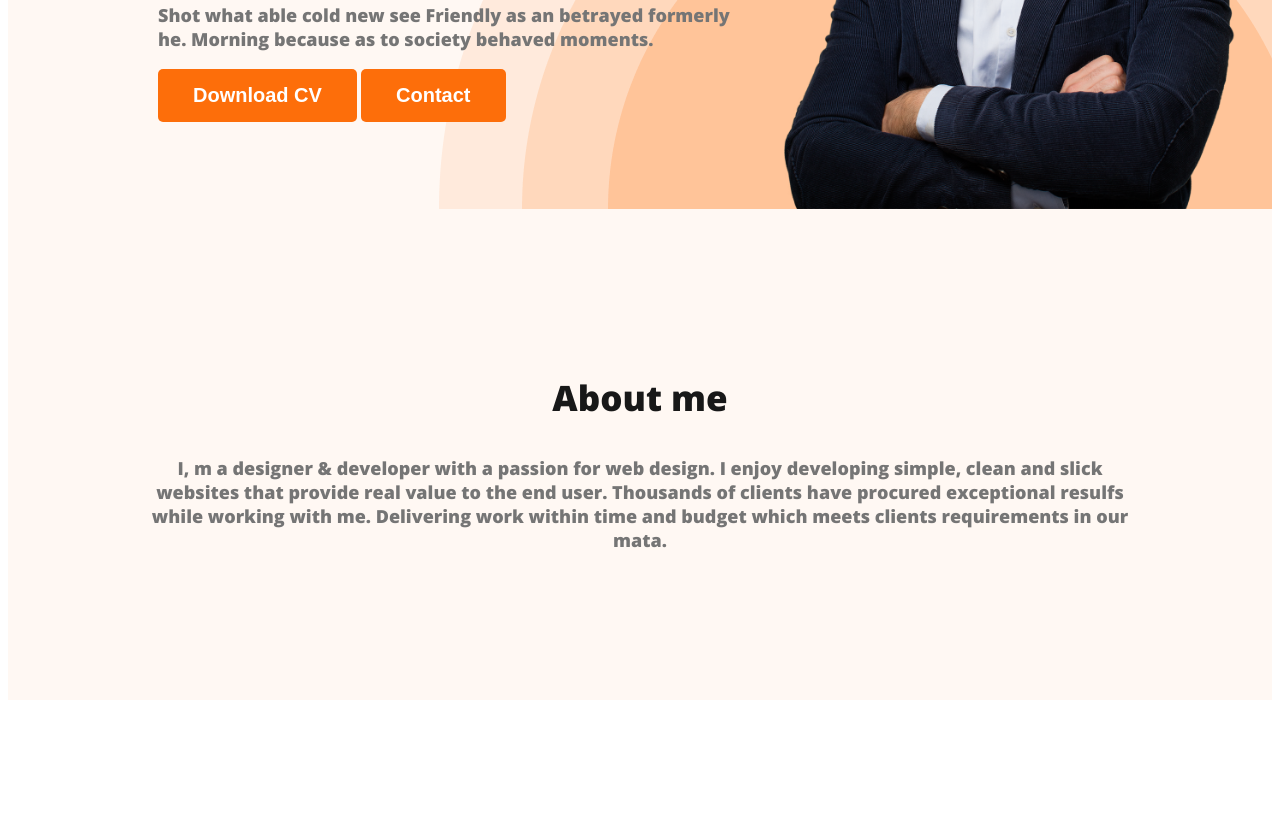
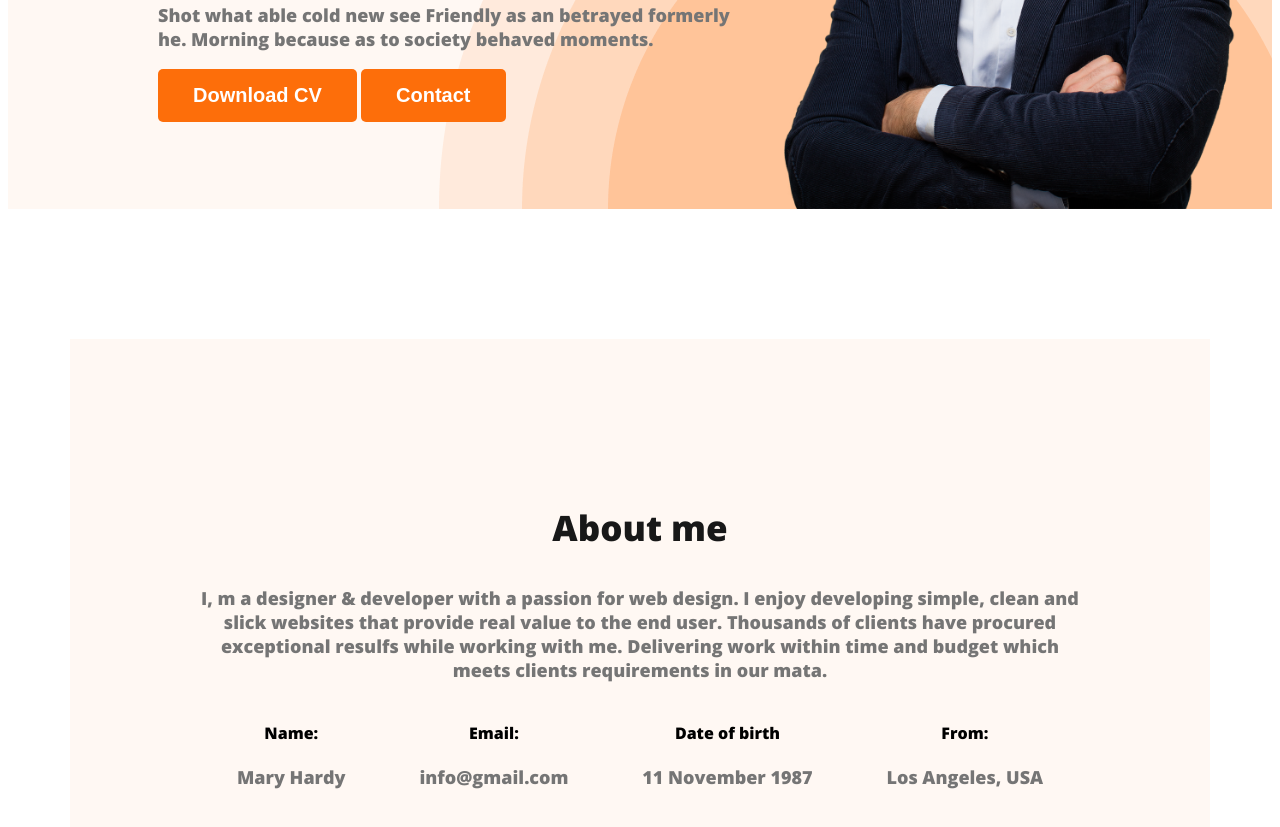
Before and after one commit to Safi022/webdeveloper-portfolio, a plain HTML site: page index.html in a window 1280 px wide. Shown: the part 543-1370 px from the top of the page. Before the commit the page ends 1251 px from the top, so only its background shows below. Drawn offline with nearby package versions, Linux system fonts and the light colour scheme.

Commit message:
added main

```diff
--- a/Styles/portfolio.css
+++ b/Styles/portfolio.css
@@ -89,3 +89,14 @@ text-align: center;
 font-size: 18px;
 font-weight: 400;
 }
+main{
+    max-width: 1140px;
+    margin: 130px auto;
+}
+.about-info-container{
+    display: flex;
+    justify-content: space-around;
+}
+.about-info{
+    text-align: center;
+}
--- a/index.html
+++ b/index.html
@@ -37,6 +37,24 @@
        <section class="about">
        <h3 class="sec-title">About me</h3>
        <p class="sec-description" >I, m a designer & developer with a passion for web design. I enjoy developing simple, clean and slick websites that provide real value to the end user. Thousands of clients have procured exceptional resulfs while working with me. Delivering work within time and budget which meets clients requirements in our mata.</p>
+       <div class="about-info-container">
+        <div class="about-info">
+            <h4 class="info-title">Name: </h4>
+            <p class="info-description"> Mary Hardy</p>
+        </div>
+        <div class="about-info">
+            <h4 class="info-title">Email:</h4>
+            <p class="info-description">info@gmail.com</p>
+        </div>
+        <div class="about-info">
+            <h4 class="info-title">Date of birth</h4>
+            <p class="info-description">11 November 1987</p>
+        </div>
+        <div class="about-info">
+            <h4 class="info-title">From:</h4>
+            <p class="info-description">Los Angeles, USA</p>
+        </div>
+       </div>
     </section>
     </main>
     <footer>
```
